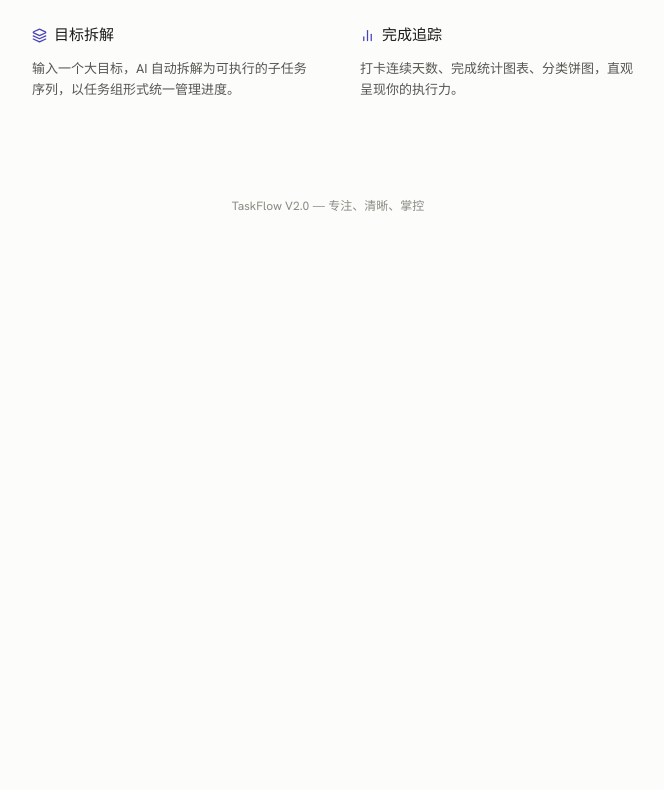
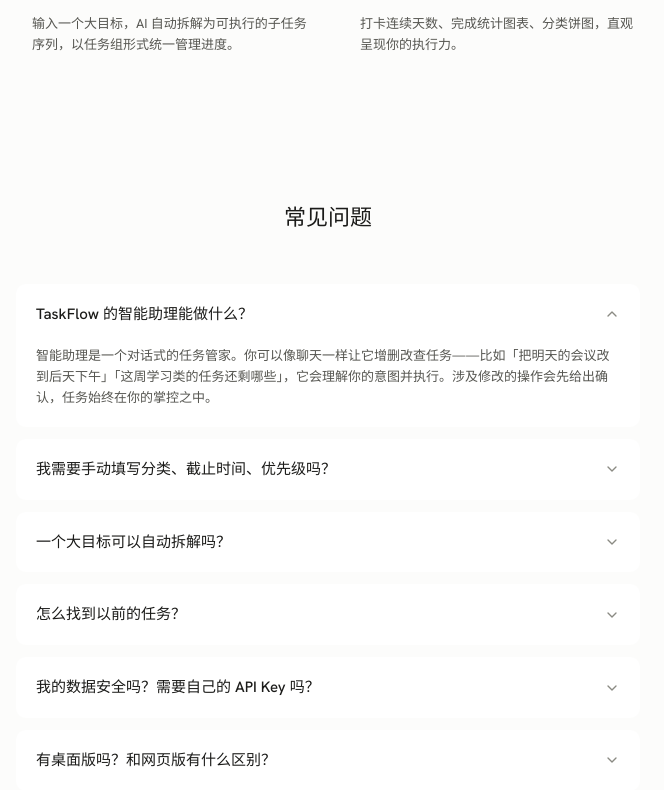
Before and after one commit to Anionex/TaskFlow, a React (Vite) app in the folder frontend/: page / in a window 1280 px wide. Shown: the part 770-1560 px from the top of the page, without its empty margins (312-976 px from the left). Before the commit the page ends 1010 px from the top, so only its background shows below. Built offline with nearby package versions, Linux system fonts and the light colour scheme.

Commit message:
feat(landing): hero 采用新 slogan + 新增 FAQ 折叠区
- hero 主标题改为 slogan「用 AI 重塑你的任务清单」
- 底部新增 SaaS 风格「常见问题」折叠卡片,智能助理置顶,可独立展开/收起

```diff
--- a/frontend/src/pages/LandingPage.tsx
+++ b/frontend/src/pages/LandingPage.tsx
@@ -1,7 +1,7 @@
 import { useNavigate } from 'react-router-dom'
-import { useRef, useEffect } from 'react'
+import { useRef, useEffect, useState } from 'react'
 import gsap from 'gsap'
-import { Sparkles, ArrowRight, Brain, Layers, BarChart2, Download } from 'lucide-react'
+import { Sparkles, ArrowRight, Brain, Layers, BarChart2, Download, ChevronDown } from 'lucide-react'
 import { Logo } from '@/components/ui/Logo'
 
 export function LandingPage() {
@@ -30,6 +30,40 @@ export function LandingPage() {
       desc: '打卡连续天数、完成统计图表、分类饼图，直观呈现你的执行力。',
     },
   ]
+
+  const faqs = [
+    {
+      q: 'TaskFlow 的智能助理能做什么？',
+      a: '智能助理是一个对话式的任务管家。你可以像聊天一样让它增删改查任务——比如「把明天的会议改到后天下午」「这周学习类的任务还剩哪些」，它会理解你的意图并执行。涉及修改的操作会先给出确认，任务始终在你的掌控之中。',
+    },
+    {
+      q: '我需要手动填写分类、截止时间、优先级吗？',
+      a: '不需要。用一句自然语言描述想做的事即可，TaskFlow 会自动解析出标题、分类、星级和起止时间，并以可编辑草稿的形式让你确认后再入库——系统绝不静默写入。',
+    },
+    {
+      q: '一个大目标可以自动拆解吗？',
+      a: '可以。输入「完成课程设计」这类大目标，TaskFlow 会识别它并建议拆解为带执行顺序的子任务，确认后生成一个「任务组」（父任务 + 一级子任务）统一追踪进度。',
+    },
+    {
+      q: '怎么找到以前的任务？',
+      a: '用语义检索，直接用自然语言描述即可，比如「快到期但还没做的」「和答辩有关的事情」。系统会理解时间、状态、分类和语义相关性，而不是简单的关键字匹配。',
+    },
+    {
+      q: '我的数据安全吗？需要自己的 API Key 吗？',
+      a: 'TaskFlow 使用你自己的大模型 API Key，密钥由客户端保管，仅在请求时临时传给后端、用完即弃，不做持久化存储。任务数据存储在你的账号下，网页版与桌面版跨设备同步。',
+    },
+    {
+      q: '有桌面版吗？和网页版有什么区别？',
+      a: '有。提供 macOS 与 Windows 原生桌面客户端（见下载页），拥有独立窗口、无需浏览器；与网页版共用同一账号和数据，功能保持一致。',
+    },
+  ]
+  const [openFaqs, setOpenFaqs] = useState<Set<number>>(new Set([0]))
+  const toggleFaq = (i: number) =>
+    setOpenFaqs((prev) => {
+      const next = new Set(prev)
+      next.has(i) ? next.delete(i) : next.add(i)
+      return next
+    })
 
   useEffect(() => {
     const reduce = window.matchMedia('(prefers-reduced-motion: reduce)').matches
@@ -146,7 +180,7 @@ export function LandingPage() {
           marginBottom: '24px',
           letterSpacing: '-0.5px',
         }}>
-          用户少操作，<br />系统多理解
+          用 AI 重塑你的任务清单
         </h1>
         <p className="lp-hero-sub" style={{
           fontSize: 'var(--text-md)',
@@ -229,6 +263,79 @@ export function LandingPage() {
         </div>
       </section>
 
+      {/* Divider */}
+      <div style={{ borderTop: '1px solid var(--border)', maxWidth: 720, margin: '0 auto' }} />
+
+      {/* FAQ */}
+      <section style={{ padding: '72px 48px', maxWidth: 720, margin: '0 auto' }}>
+        <h2 style={{
+          fontSize: 'var(--text-xl)',
+          fontWeight: 'var(--fw-medium)',
+          color: 'var(--text-primary)',
+          marginBottom: '48px',
+          textAlign: 'center',
+        }}>
+          常见问题
+        </h2>
+        <div>
+          {faqs.map((f, i) => {
+            const open = openFaqs.has(i)
+            return (
+              <div key={i} style={{
+                border: '1px solid var(--border)',
+                borderRadius: 'var(--radius-lg)',
+                marginBottom: '12px',
+                overflow: 'hidden',
+                background: 'var(--surface-1)',
+              }}>
+                <button
+                  onClick={() => toggleFaq(i)}
+                  aria-expanded={open}
+                  style={{
+                    width: '100%',
+                    display: 'flex',
+                    alignItems: 'center',
+                    justifyContent: 'space-between',
+                    gap: '12px',
+                    background: 'none',
+                    border: 'none',
+                    padding: '18px 20px',
+                    cursor: 'pointer',
+                    textAlign: 'left',
+                    fontFamily: 'var(--font-sans)',
+                  }}
+                >
+                  <span style={{ fontSize: 'var(--text-base)', fontWeight: 'var(--fw-medium)', color: 'var(--text-primary)' }}>
+                    {f.q}
+                  </span>
+                  <ChevronDown
+                    size={16}
+                    aria-hidden
+                    style={{
+                      color: 'var(--text-muted)',
+                      flexShrink: 0,
+                      transition: 'transform 0.2s ease',
+                      transform: open ? 'rotate(180deg)' : 'rotate(0deg)',
+                    }}
+                  />
+                </button>
+                <div style={{ maxHeight: open ? 400 : 0, overflow: 'hidden', transition: 'max-height 0.28s ease' }}>
+                  <p style={{
+                    padding: '0 20px 18px',
+                    margin: 0,
+                    fontSize: 'var(--text-sm)',
+                    color: 'var(--text-secondary)',
+                    lineHeight: 'var(--lh-normal)',
+                  }}>
+                    {f.a}
+                  </p>
+                </div>
+              </div>
+            )
+          })}
+        </div>
+      </section>
+
       {/* Footer */}
       <footer style={{ borderTop: '1px solid var(--border)', padding: '24px 48px', textAlign: 'center' }}>
         <p style={{ fontSize: 'var(--text-xs)', color: 'var(--text-muted)' }}>
```
